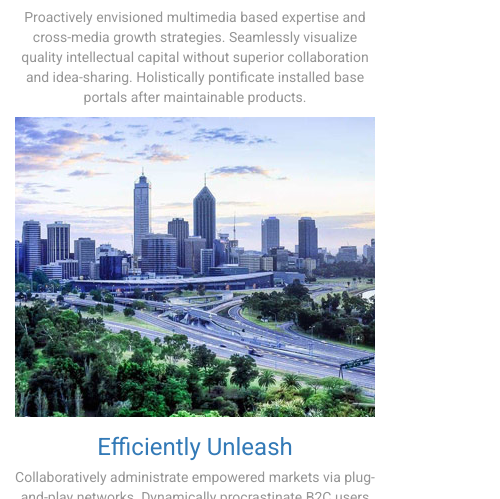
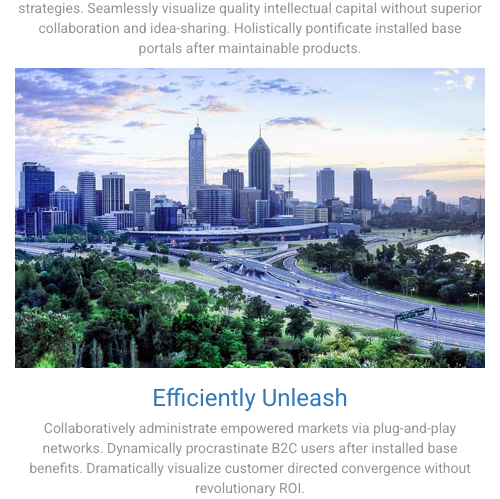
Before and after one commit to MaksiTimur/Project, a plain HTML site: page index.html in a window 390 px wide. Shown: the part 601-1100 px from the top of the page, 500 px wide, since content can reach past the window. Drawn offline with Linux system fonts and the light colour scheme.

Commit message:
Исправление масштабирования и wrapper'a

```diff
--- a/css/global.css
+++ b/css/global.css
@@ -1,3 +1,7 @@
+:root {
+    --default-border-style: 1px solid;
+}
+
 * {
     font-family: 'Roboto', sans-serif;
     font-weight: 400;
@@ -7,12 +11,13 @@
 .layout {
     display: grid;
     grid-template-rows: auto 1fr auto;
-    /* min-height: 100vh; */
+    min-height: 100vh;
 }
 
 .wrapper {
     max-width: 1170px;
-    padding: 0 15px;
+    min-width: 500px;
+    padding: 0 var(--wrapper-side-padding);
     width: 100%;
     margin: 0 auto;
 }
@@ -21,3 +26,11 @@
 .search-box__field {
     padding: 6px 12px;
 }
+
+@media screen and (max-width: 800px) {
+    .hero-wrapper,
+    .features-wrapper,
+    .team-wrapper {
+        max-width: var(--mobile-wrapper-size);
+    }
+}
```
